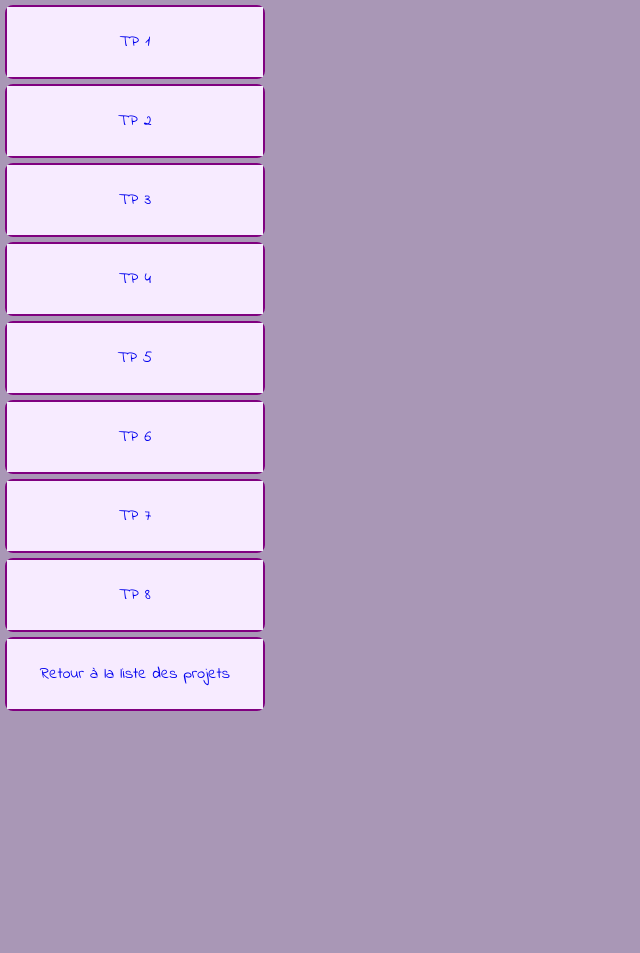
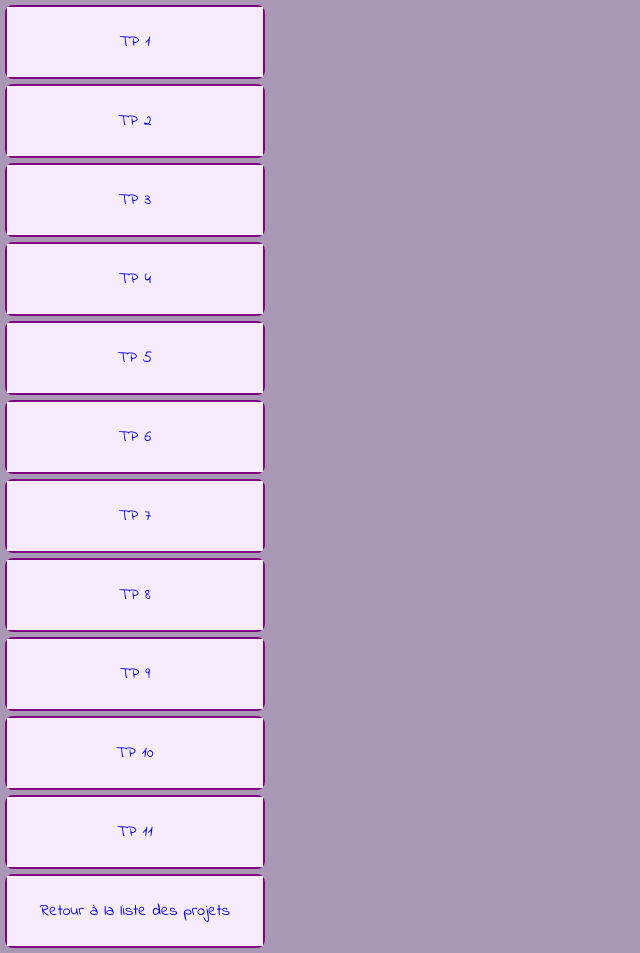
Before and after one commit to YasMinIsm/site-web.io.github, a plain HTML site: page js.2.html in a window 1280 px wide. Shown: the whole page, without its empty margins (0-640 px from the left). Before the commit the page ends 800 px from the top, so only its background shows below. Drawn offline with Linux system fonts and the light colour scheme.

Commit message:
Update js.2.html

```diff
--- a/js.2.html
+++ b/js.2.html
@@ -16,6 +16,10 @@
 	<li><a href="js06.html">TP 6</a></li>
 	<li><a href="js07.html">TP 7</a></li>
 	<li><a href="js08.html">TP 8</a></li>
+	<li><a href="js09.html">TP 9</a></li>
+	<li><a href="js10.html">TP 10</a></li>
+	<li><a href="js11.html">TP 11</a></li>
+
 
 	<li><a href="projets.html">Retour à la liste des projets</a></li>
 </ul>
```
